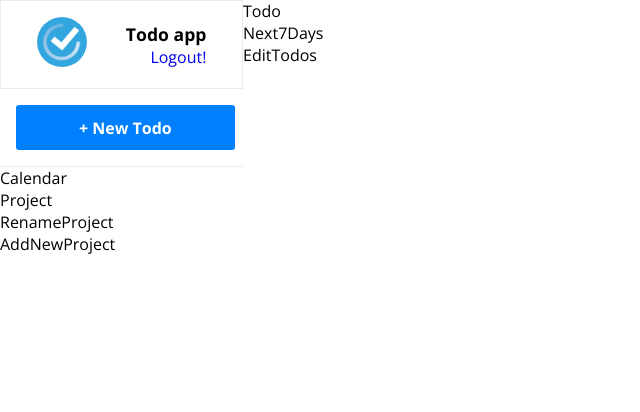
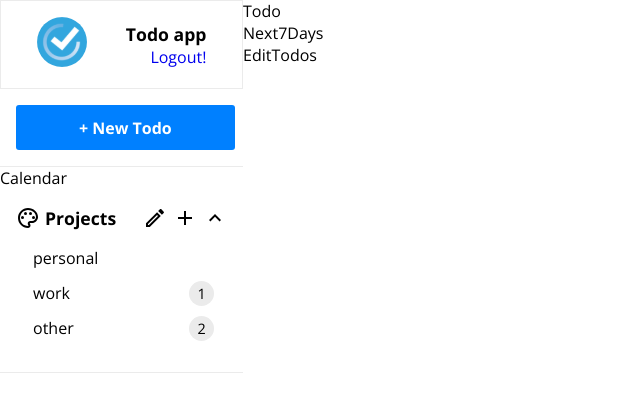
Before and after one commit to dluismendezpy/todo-firebase, a React (Create React App) app: page / in a window 1280 px wide. Shown: the top 412 px of the page, without its empty margins (0-640 px from the left). Built offline with nearby package versions, Linux system fonts and the light colour scheme.

Commit message:
feat: add initial project actions

```diff
--- /dev/null
+++ b/src/components/AddNewProject/AddNewProject.css
@@ -0,0 +1,3 @@
+.add-new-project .add-button span {
+	margin-right: 5px;
+}
--- a/src/components/AddNewProject/AddNewProject.jsx
+++ b/src/components/AddNewProject/AddNewProject.jsx
@@ -1,3 +1,31 @@
+import AddOutlinedIcon from "@mui/icons-material/AddOutlined";
+import { useState } from "react";
+import Modal from "../Modal/Modal";
+import ProjectForm from "../ProjectForm/ProjectForm";
+import "./AddNewProject.css";
+
 export default function AddNewProject() {
-	return <div>AddNewProject</div>;
+	const [showModal, setShowModal] = useState(false);
+	const [projectName, setProjectName] = useState("");
+	const handleSubmit = (e) => {};
+
+	return (
+		<div className="add-new-project">
+			<div className="add-button">
+				<span onClick={() => setShowModal(true)}>
+					<AddOutlinedIcon size="20" />
+				</span>
+			</div>
+			<Modal showModal={showModal} setShowModal={setShowModal}>
+				<ProjectForm
+					handleSubmit={handleSubmit}
+					heading="New project!"
+					value={projectName}
+					setValue={setProjectName}
+					setShowModal={setShowModal}
+					confirmButtonText="+ Add Project"
+				/>
+			</Modal>
+		</div>
+	);
 }
--- /dev/null
+++ b/src/components/Project/Project.css
@@ -0,0 +1,49 @@
+.project {
+	position: relative;
+	display: flex;
+	align-items: center;
+	padding: 0.25rem;
+	margin: 5px;
+	font-size: 1rem;
+}
+.project .name {
+	cursor: pointer;
+	word-break: break-all;
+}
+.project .btns {
+	display: flex;
+	align-items: center;
+}
+.project .btns .total-todos {
+	position: absolute;
+	right: 0;
+	background: #ebebeb;
+	width: 25px;
+	height: 25px;
+	font-size: 0.9rem;
+	display: flex;
+	align-items: center;
+	justify-content: center;
+	border-radius: 50%;
+}
+.project .btns .edit-delete {
+	position: absolute;
+	right: 0;
+	display: flex;
+}
+.project .btns .edit-delete span {
+	border-radius: 50%;
+	cursor: pointer;
+	width: 25px;
+	height: 25px;
+	display: flex;
+	align-items: center;
+	justify-content: center;
+	transition: background 300ms ease-in-out;
+}
+.project .btns .edit-delete span.edit:hover {
+	background: #acffac;
+}
+.project .btns .edit-delete span.delete:hover {
+	background: #ffacac;
+}
--- a/src/components/Project/Project.jsx
+++ b/src/components/Project/Project.jsx
@@ -1,10 +1,35 @@
+import EditOutlinedIcon from "@mui/icons-material/EditOutlined";
+import DoDisturbOnOutlinedIcon from "@mui/icons-material/DoDisturbOnOutlined";
+import "./Project.css";
+import Modal from "../Modal/Modal";
 import RenameProject from "../RenameProject/RenameProject";
+import { useState } from "react";
 
-export default function Project() {
+export default function Project({ project, edit }) {
+	const [showModal, setShowModal] = useState(false);
+
 	return (
-		<div>
-			Project
-			<RenameProject />
+		<div className="project">
+			<div className="name">{project.name}</div>
+			<div className="btns">
+				{edit ? (
+					<div className="edit-delete">
+						<span className="edit" onClick={() => setShowModal(true)}>
+							<EditOutlinedIcon size="13" />
+						</span>
+						<span className="delete">
+							<DoDisturbOnOutlinedIcon size="13" />
+						</span>
+					</div>
+				) : project.numOfTodos === 0 ? (
+					""
+				) : (
+					<div className="total-todos">{project.numOfTodos}</div>
+				)}
+			</div>
+			<Modal showModal={showModal} setShowModal={setShowModal}>
+				<RenameProject project={project} setShowModal={setShowModal} />
+			</Modal>
 		</div>
 	);
 }
--- /dev/null
+++ b/src/components/ProjectForm/ProjectForm.css
@@ -0,0 +1,47 @@
+.project-form {
+	background-color: white;
+	padding: 1rem;
+	border-radius: 4px;
+	position: relative;
+	padding-bottom: 40px;
+}
+
+.project-form input {
+	width: 100%;
+	height: 40px;
+	margin: 15px 0;
+	border: none;
+	font-size: 1.2rem;
+}
+
+.project-form input:focus {
+	outline: none;
+	border-bottom: 1px solid #0080ff;
+}
+
+.project-form button {
+	position: absolute;
+	bottom: 0;
+	height: 40px;
+	width: 50%;
+	border: none;
+	color: white;
+	font-size: 1rem;
+	font-weight: bold;
+	cursor: pointer;
+	transition: filter 300ms ease-in-out;
+}
+
+.project-form button.cancel {
+	left: 0;
+	background-color: #bebebe;
+}
+
+.project-form button.confirm {
+	right: 0;
+	background-color: #0080ff;
+}
+
+.project-form button:hover {
+	filter: brightness(1.1);
+}
--- /dev/null
+++ b/src/components/ProjectForm/ProjectForm.jsx
@@ -0,0 +1,31 @@
+import "./ProjectForm.css";
+
+export default function ProjectForm({
+	handleSubmit,
+	heading,
+	value,
+	setValue,
+	setShowModal,
+	confirmButtonText,
+}) {
+	return (
+		<form onSubmit={handleSubmit} className="project-form">
+			<h3>{heading}</h3>
+			<input
+				value={value}
+				onChange={(e) => setValue(e.target.value)}
+				type="text"
+				placeholder="project name..."
+				autoFocus
+			/>
+			<button
+				className="cancel"
+				role="button"
+				onClick={() => setShowModal(false)}
+			>
+				cancel
+			</button>
+			<button className="confirm">{confirmButtonText}</button>
+		</form>
+	);
+}
--- a/src/components/RenameProject/RenameProject.jsx
+++ b/src/components/RenameProject/RenameProject.jsx
@@ -1,3 +1,21 @@
-export default function RenameProject() {
-	return <div>RenameProject</div>;
+import { useState } from "react";
+import ProjectForm from "../ProjectForm/ProjectForm";
+
+export default function RenameProject({ project, setShowModal }) {
+	const [newProjectName, setNewProjectName] = useState(project.name);
+
+	const handleSubmit = (e) => {};
+
+	return (
+		<div className="RenameProject">
+			<ProjectForm
+				handleSubmit={handleSubmit}
+				heading="Edit project name!"
+				value={newProjectName}
+				setValue={setNewProjectName}
+				setShowModal={setShowModal}
+				confirmButtonText="Confirm"
+			/>
+		</div>
+	);
 }
--- /dev/null
+++ b/src/containers/Projects/Projects.css
@@ -0,0 +1,41 @@
+.projects {
+	padding: 1rem;
+	border-bottom: 1px solid #ebebeb;
+}
+.projects .header {
+	display: flex;
+	align-items: center;
+}
+.projects .header .title {
+	display: flex;
+	align-items: center;
+	flex: 1;
+}
+.projects .header .title p {
+	margin-left: 5px;
+	font-size: 1.1rem;
+	font-weight: bold;
+}
+.projects .header .btns {
+	display: flex;
+	align-items: center;
+}
+.projects .header .btns span.edit {
+	margin-right: 5px;
+}
+.projects .header .btns span {
+	border-radius: 50%;
+	cursor: pointer;
+	width: 25px;
+	height: 25px;
+	display: flex;
+	align-items: center;
+	justify-content: center;
+}
+.projects .header .btns span:hover {
+	background-color: #ebebeb;
+	transition: all 300ms ease-in-out;
+}
+.projects .items {
+	padding: 0.5rem;
+}
--- a/src/containers/Projects/Projects.jsx
+++ b/src/containers/Projects/Projects.jsx
@@ -1,11 +1,46 @@
 import Project from "../../components/Project/Project";
 import AddNewProject from "../../components/AddNewProject/AddNewProject";
+import PaletteOutlinedIcon from "@mui/icons-material/PaletteOutlined";
+import KeyboardArrowUpOutlinedIcon from "@mui/icons-material/KeyboardArrowUpOutlined";
+import EditOutlinedIcon from "@mui/icons-material/EditOutlined";
+import { useState } from "react";
+import "./Projects.css";
 
 export default function Projects() {
+	const [showMenu, setShowMenu] = useState(true);
+	const [edit, setEdit] = useState(false);
+	const pencilColor = edit ? "#1EC94C" : "#000000";
+
+	const projects = [
+		{ id: 1, name: "personal", numOfTodos: 0 },
+		{ id: 2, name: "work", numOfTodos: 1 },
+		{ id: 3, name: "other", numOfTodos: 2 },
+	];
+
 	return (
-		<div>
-			<Project />
-			<AddNewProject />
+		<div className="projects">
+			<div className="header">
+				<div className="title">
+					<PaletteOutlinedIcon size="18" />
+					<p>Projects</p>
+				</div>
+				<div className="btns">
+					{showMenu && projects.length > 0 && (
+						<span className="edit" onClick={() => setEdit((edit) => !edit)}>
+							<EditOutlinedIcon size="15" color={pencilColor} />
+						</span>
+					)}
+					<AddNewProject />
+					<span className="arrow">
+						<KeyboardArrowUpOutlinedIcon size="20" />
+					</span>
+				</div>
+			</div>
+			<div className="items">
+				{projects.map((project) => (
+					<Project project={project} key={project.id} edit={edit} />
+				))}
+			</div>
 		</div>
 	);
 }
```
